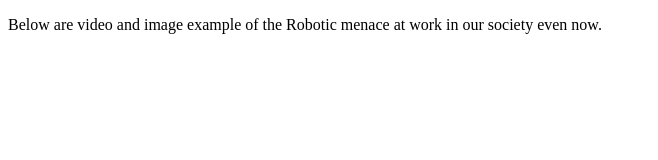
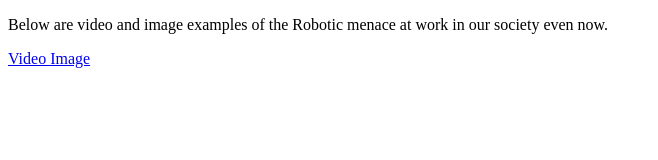
Before and after one commit to natedorgan/HTML-and-CSS-Projects, a plain HTML site: page Assignment1Home.html in a window 1280 px wide. Shown: the whole page, without its empty margins (0-658 px from the left). Drawn offline with Linux system fonts and the light colour scheme.

Commit message:
Finished Assignment 1

```diff
--- a/Assignment1Home.html
+++ b/Assignment1Home.html
@@ -5,8 +5,10 @@
 		<meta charset="utf-8">
 	</head>
 	<body>
-		<p> Below are video and image example of the Robotic menace at work in our society even now. </p>
-	<nav>
-		<a href = "
+		<p> Below are video and image examples of the Robotic menace at work in our society even now. </p>
+			<nav>
+				<a href = "C:/Users/nated/OneDrive/Documents/GitHub/HTML-and-CSS-Projects/Youtube.html"> Video </a>
+				<a href = "C:/Users/nated/OneDrive/Documents/GitHub/HTML-and-CSS-Projects/ImageLink.html"> Image </a>
+			</nav>
 	</body>
 </html>
```
Also changed, not shown: ImageLink.html (+4 -0 lines), Youtube.html (+4 -0 lines), A-robot-human-interaction.jpg (added).
